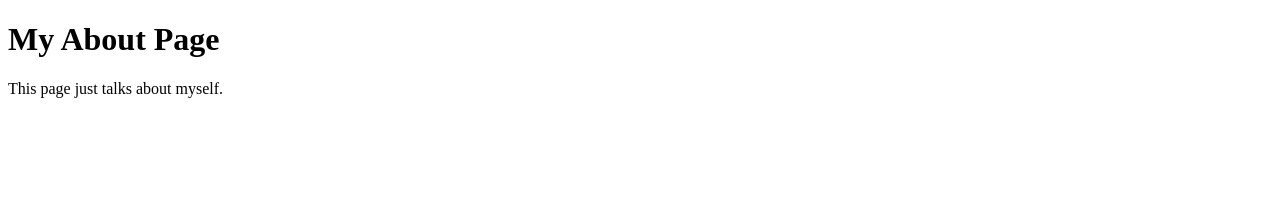
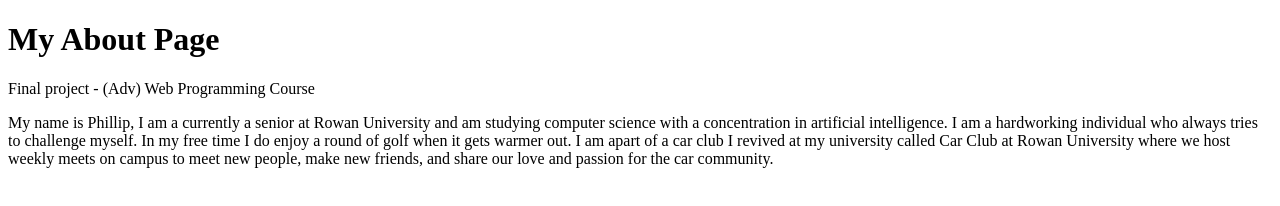
Before and after one commit to PhillipDiCarlo/web-programming-final, a plain HTML site: page aboutPage/aboutPhillip.html in a window 1280 px wide. Drawn offline with Linux system fonts and the light colour scheme.

Commit message:
Changed About Me page for Phillip.

```diff
--- a/aboutPage/aboutPhillip.html
+++ b/aboutPage/aboutPhillip.html
@@ -11,7 +11,8 @@
 
 <h1> My About Page </h1>
 
-<p> This page just talks about myself. </p>
+<p>Final project - (Adv) Web Programming Course</p>
+<p>My name is Phillip, I am a currently a senior at Rowan University and am studying computer science with a concentration in artificial intelligence. I am a hardworking individual who always tries to challenge myself. In my free time I do enjoy a round of golf when it gets warmer out. I am apart of a car club I revived at my university called Car Club at Rowan University where we host weekly meets on campus to meet new people, make new friends, and share our love and passion for the car community.</p>
 
 
 
```
